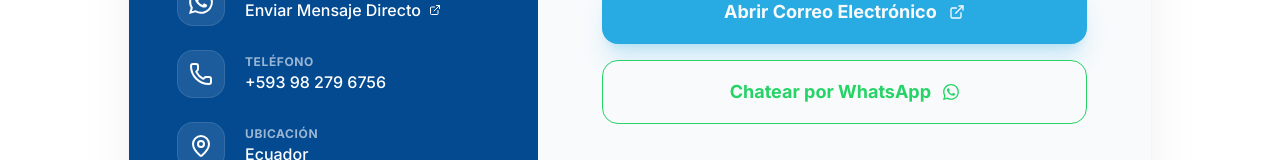
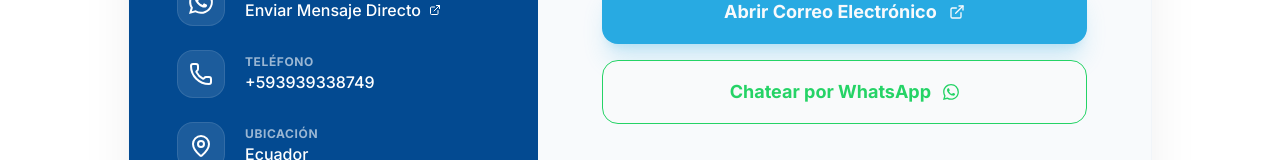
Before and after one commit to jcbodero/jcbodero.github.io, a Next.js app: page / in a window 1280 px wide. Shown: the part 5094-5254 px from the top of the page. Built offline with nearby package versions, Linux system fonts and the light colour scheme; no server answers.

Commit message:
cambio pagina

```diff
--- a/src/app/page.tsx
+++ b/src/app/page.tsx
@@ -531,7 +531,7 @@ export default function Home() {
                   </div>
                   <div>
                     <p className="text-xs opacity-60 font-bold uppercase tracking-wider">{lang === 'es' ? 'Teléfono' : 'Phone'}</p>
-                    <p className="font-medium">+593 98 279 6756</p>
+                    <p className="font-medium">+593939338749</p>
                   </div>
                 </div>
                 <div className="flex items-center gap-5">
```
